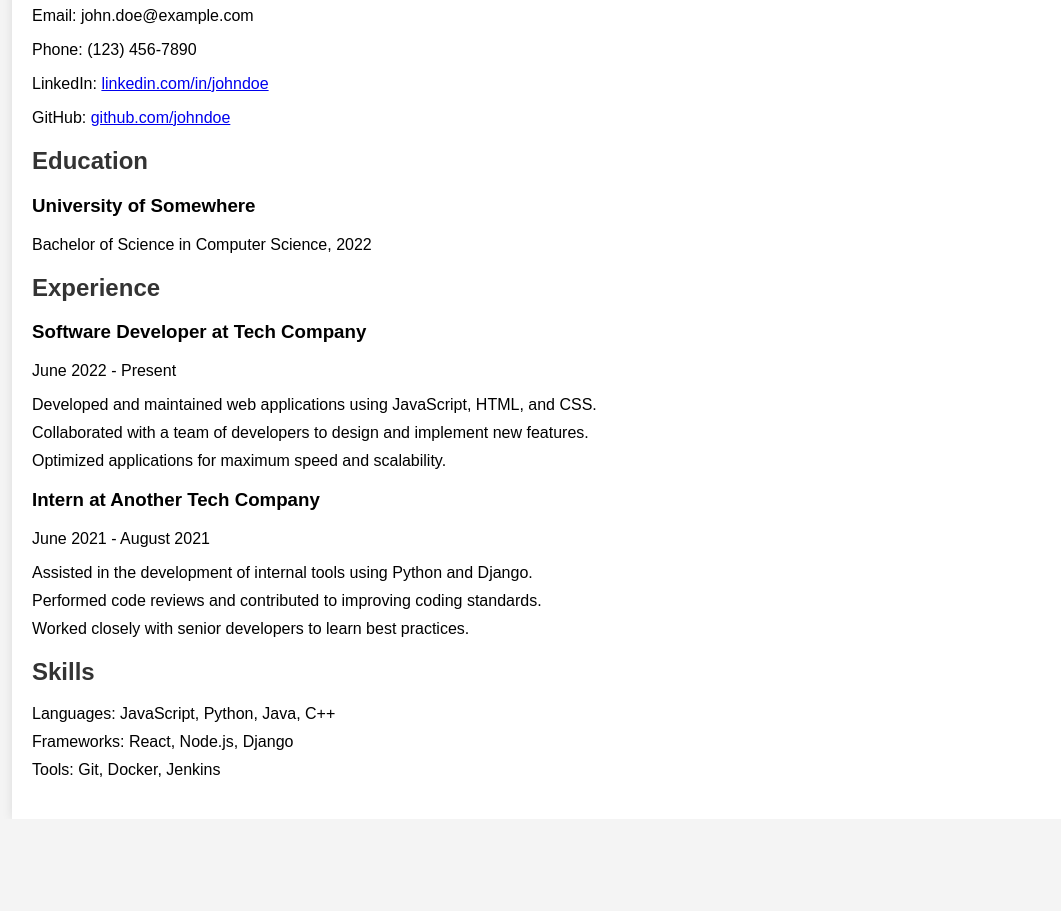
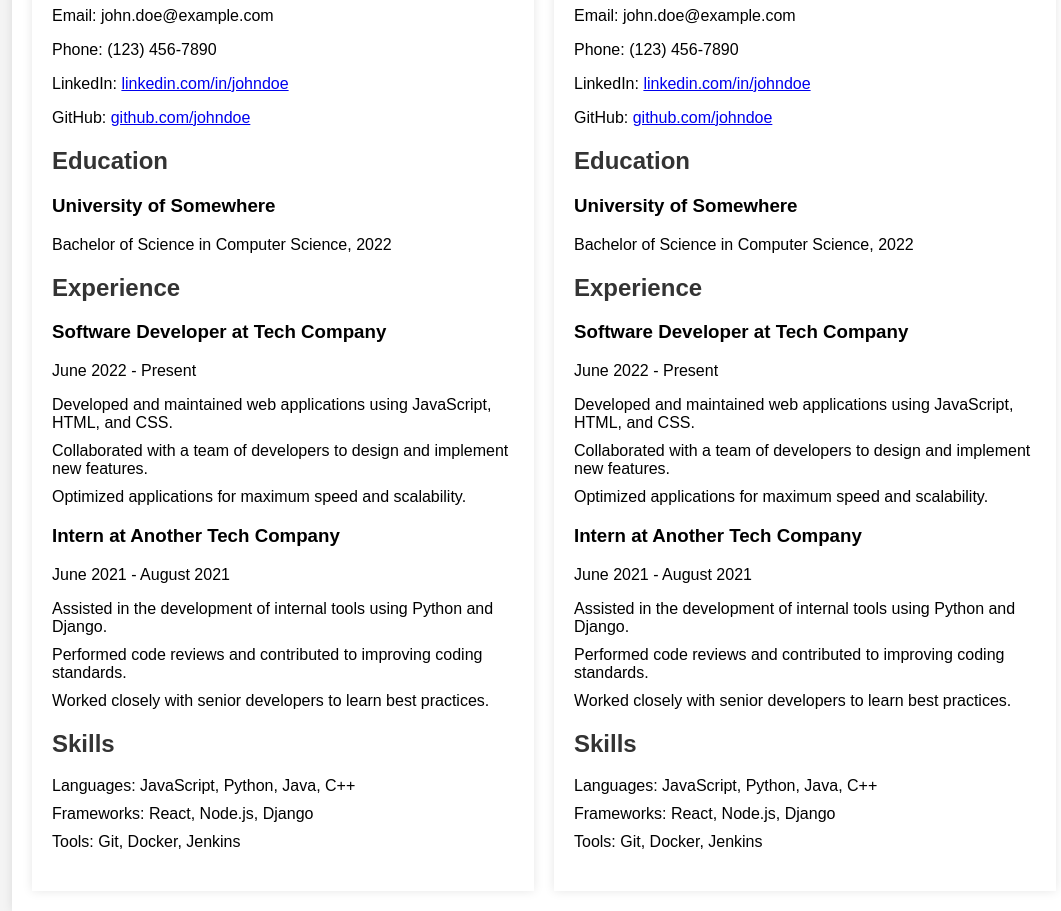
Before and after one commit to Arminn2781/Simple-Web-Resume, a plain HTML site: page index.html in a window 1280 px wide. Shown: the part 113-1024 px from the top of the page, without its empty margins (96-1157 px from the left). Before the commit the page ends 932 px from the top, so only its background shows below. Drawn offline with Linux system fonts and the light colour scheme.

Commit message:
Update index.html

```diff
--- a/index.html
+++ b/index.html
@@ -18,7 +18,15 @@
             padding: 20px;
             background: #fff;
             box-shadow: 0 0 10px rgba(0, 0, 0, 0.1);
-            margin-top: 20px;
+            display: flex;
+            justify-content: space-between;
+            gap: 20px;
+        }
+        .resume {
+            flex: 1;
+            padding: 20px;
+            background: #fff;
+            box-shadow: 0 0 10px rgba(0, 0, 0, 0.1);
         }
         h1, h2 {
             color: #333;
@@ -37,6 +45,8 @@
 </head>
 <body>
     <div class="container">
+        <!-- First Resume -->
+        <div class="resume">
             <h1>John Doe</h1>
             <div class="contact-info">
                 <p>Email: john.doe@example.com</p>
@@ -75,5 +85,47 @@
                 </ul>
             </div>
         </div>
+
+        <!-- Second Resume -->
+        <div class="resume">
+            <h1>John Doe</h1>
+            <div class="contact-info">
+                <p>Email: john.doe@example.com</p>
+                <p>Phone: (123) 456-7890</p>
+                <p>LinkedIn: <a href="https://www.linkedin.com/in/johndoe">linkedin.com/in/johndoe</a></p>
+                <p>GitHub: <a href="https://github.com/johndoe">github.com/johndoe</a></p>
+            </div>
+            <h2>Education</h2>
+            <div class="education">
+                <h3>University of Somewhere</h3>
+                <p>Bachelor of Science in Computer Science, 2022</p>
+            </div>
+            <h2>Experience</h2>
+            <div class="experience">
+                <h3>Software Developer at Tech Company</h3>
+                <p>June 2022 - Present</p>
+                <ul>
+                    <li>Developed and maintained web applications using JavaScript, HTML, and CSS.</li>
+                    <li>Collaborated with a team of developers to design and implement new features.</li>
+                    <li>Optimized applications for maximum speed and scalability.</li>
+                </ul>
+                <h3>Intern at Another Tech Company</h3>
+                <p>June 2021 - August 2021</p>
+                <ul>
+                    <li>Assisted in the development of internal tools using Python and Django.</li>
+                    <li>Performed code reviews and contributed to improving coding standards.</li>
+                    <li>Worked closely with senior developers to learn best practices.</li>
+                </ul>
+            </div>
+            <h2>Skills</h2>
+            <div class="skills">
+                <ul>
+                    <li>Languages: JavaScript, Python, Java, C++</li>
+                    <li>Frameworks: React, Node.js, Django</li>
+                    <li>Tools: Git, Docker, Jenkins</li>
+                </ul>
+            </div>
+        </div>
+    </div>
 </body>
 </html>
```
Lines whose indentation alone changed are shown as unchanged.
